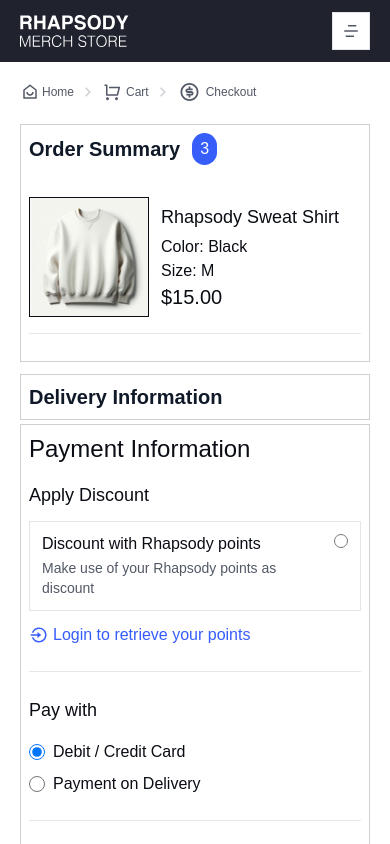
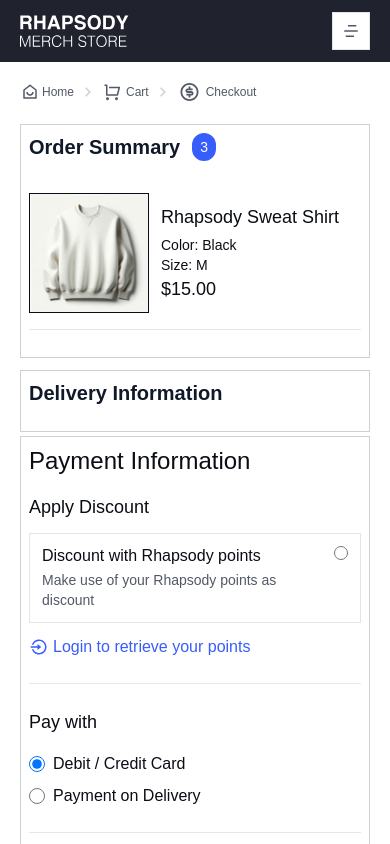
Before and after one commit to damzymichael/special-journey, a Vue app: page /checkout in a window 390 px wide. Shown: the top 844 px of the page. Built offline with nearby package versions, Linux system fonts and the light colour scheme.

Commit message:
text size changes

```diff
--- a/src/components/Cart.vue
+++ b/src/components/Cart.vue
@@ -27,7 +27,7 @@
   >
     <header class="flex items-center gap-3 mb-10">
       <h1 class="text-[#101928] text-xl font-semibold">My Cart</h1>
-      <p class="bg-blue/base px-2 py-1 rounded-3xl font-[300] text-white">3</p>
+      <p class="bg-blue/base px-2 py-1 rounded-3xl text-sm text-white">3</p>
       <button class="ml-auto" @click="$emit('close-modal')">
         <CloseIcon />
       </button>
--- a/src/views/CheckoutPage.vue
+++ b/src/views/CheckoutPage.vue
@@ -126,7 +126,7 @@
         <section class="border border-sub/300 p-2 sm:p-4 mb-3">
           <header class="flex items-center gap-3 mb-8">
             <h1 class="text-[#101928] text-xl font-semibold">Order Summary</h1>
-            <p class="bg-blue/base px-2 py-1 rounded-3xl font-[300] text-white">
+            <p class="bg-blue/base px-2 py-1 rounded-3xl text-sm text-white">
               3
             </p>
           </header>
@@ -144,19 +144,20 @@
                   <h4 class="text-lg sm:text-xl font-medium mb-1">
                     Rhapsody Sweat Shirt
                   </h4>
-                  <p class="font-light">Color: Black</p>
-                  <p class="font-light">Size: M</p>
+                  <p class="font-light text-sm sm:text-base">Color: Black</p>
+                  <p class="font-light text-sm sm:text-base">Size: M</p>
                 </div>
-                <p class="font-medium text-xl self-start">$15.00</p>
+                <p class="font-medium text-lg sm:text-xl self-start">$15.00</p>
               </figcaption>
             </figure>
             <hr class="color-[#F0F2F5] h-2 mb-3" />
           </main>
         </section>
         <form class="border border-sub/300 p-2 sm:p-4">
-          <h1 class="text-[#101928] text-xl font-semibold">
+          <h1 class="text-[#101928] text-xl font-semibold mb-4">
             Delivery Information
           </h1>
+          <div></div>
         </form>
       </div>
     </main>
```
